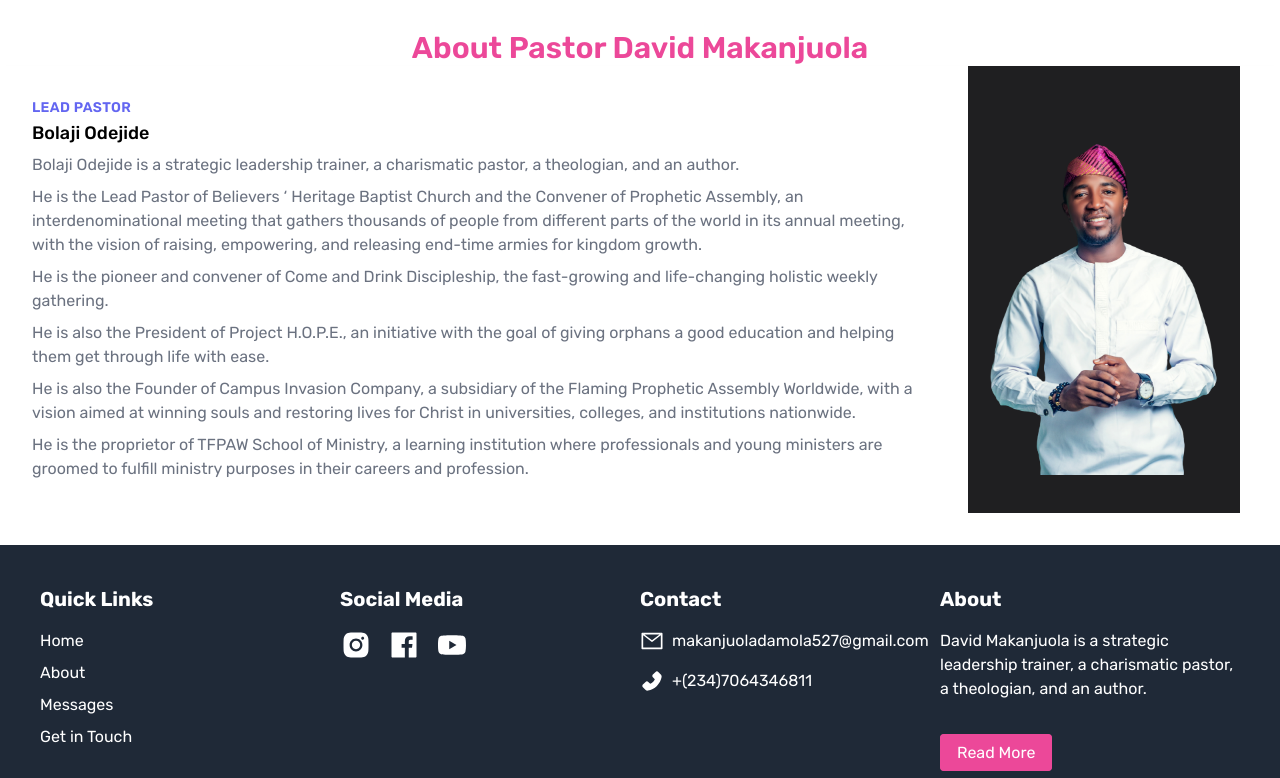
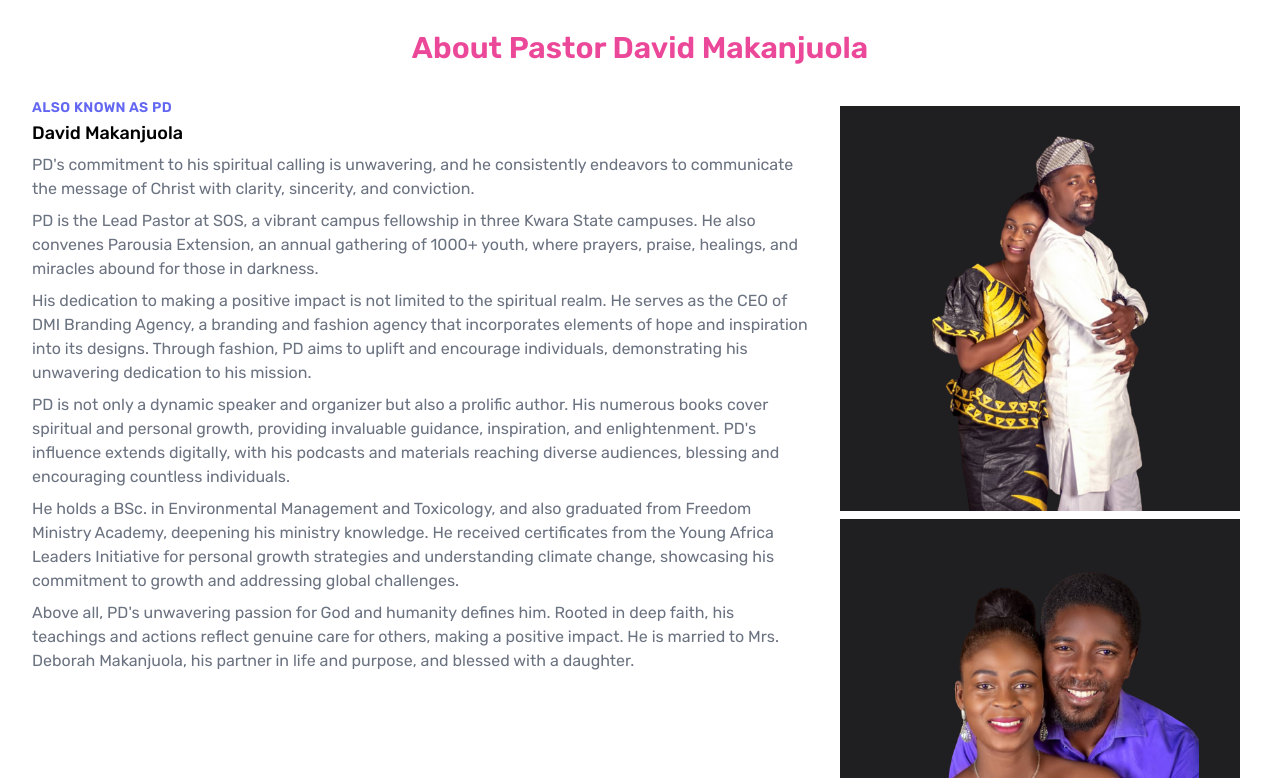
Before and after one commit to koladeore/pd_site, a Next.js app: page /about in a window 1280 px wide. Shown: the part 482-1260 px from the top of the page. Built offline with nearby package versions, Linux system fonts and the light colour scheme.

Commit message:
update-about-page

```diff
--- a/app/about/page.tsx
+++ b/app/about/page.tsx
@@ -7,7 +7,7 @@ const About = () => {
     <div className="bg-white">
       <ScrollAnimation>
         <div>
-          <div className="bg-gray-500 md:h-[400px] h-[353px] mb-8">
+          <div className="bg-gray-500 md:h-[400px] h-[347px] mb-8">
             <div className="flex items-center justify-center relative">
               <Image
                 src="/assets/about.png"
@@ -28,50 +28,60 @@ const About = () => {
             <div className="flex md:justify-around shadow-md md:pb-8 md:flex-row flex-col">
               <div className="p-8">
                 <div className="uppercase tracking-wide text-sm text-indigo-500 font-semibold">
-                  Lead Pastor
+                  Also known as PD
                 </div>
                 <h2 className="block mt-1 text-lg leading-tight font-medium text-black">
-                  Bolaji Odejide
+                  David Makanjuola
                 </h2>
                 <p className="mt-2 text-gray-500">
-                  Bolaji Odejide is a strategic leadership trainer, a charismatic
-                  pastor, a theologian, and an author.
+                  PD&apos;s commitment to his spiritual calling is unwavering, and he consistently endeavors to
+                  communicate the message of Christ with clarity, sincerity, and conviction.
                 </p>
                 <p className="mt-2 text-gray-500">
-                  He is the Lead Pastor of Believers ‘ Heritage Baptist Church and
-                  the Convener of Prophetic Assembly, an interdenominational
-                  meeting that gathers thousands of people from different parts of
-                  the world in its annual meeting, with the vision of raising,
-                  empowering, and releasing end-time armies for kingdom growth.
+                  PD is the Lead Pastor at SOS, a vibrant campus fellowship in three Kwara State campuses.
+                  He also convenes Parousia Extension, an annual gathering of 1000+ youth, where prayers, praise, healings, and miracles abound for those in darkness.
                 </p>
                 <p className="mt-2 text-gray-500">
-                  He is the pioneer and convener of Come and Drink Discipleship,
-                  the fast-growing and life-changing holistic weekly gathering.
+                  His dedication to making a positive impact is not limited to the spiritual realm.
+                  He serves as the CEO of DMI Branding Agency, a branding and fashion agency that incorporates elements of hope and inspiration into its designs.
+                  Through fashion, PD aims to uplift and encourage individuals, demonstrating his unwavering dedication to his mission.
                 </p>
                 <p className="mt-2 text-gray-500">
-                  He is also the President of Project H.O.P.E., an initiative with
-                  the goal of giving orphans a good education and helping them get
-                  through life with ease.
+                  PD is not only a dynamic speaker and organizer but also a prolific author.
+                  His numerous books cover spiritual and personal growth, providing invaluable guidance, inspiration, and enlightenment.
+                  PD&apos;s influence extends digitally, with his podcasts and materials reaching diverse audiences, blessing and encouraging countless individuals.
                 </p>
                 <p className="mt-2 text-gray-500">
-                  He is also the Founder of Campus Invasion Company, a subsidiary
-                  of the Flaming Prophetic Assembly Worldwide, with a vision aimed
-                  at winning souls and restoring lives for Christ in universities,
-                  colleges, and institutions nationwide.
+                  He holds a BSc. in Environmental Management and Toxicology, and also graduated from Freedom Ministry Academy, deepening his ministry knowledge.
+                  He received certificates from the Young Africa Leaders Initiative for personal growth strategies and understanding climate change, showcasing his commitment to growth and addressing global challenges.
                 </p>
                 <p className="mt-2 text-gray-500">
-                  He is the proprietor of TFPAW School of Ministry, a learning
-                  institution where professionals and young ministers are groomed
-                  to fulfill ministry purposes in their careers and profession.
+                  Above all, PD&apos;s unwavering passion for God and humanity defines him.
+                  Rooted in deep faith, his teachings and actions reflect genuine care for others, making a positive impact.
+                  He is married to Mrs. Deborah Makanjuola, his partner in life and purpose, and blessed with a daughter.
                 </p>
               </div>
-              <div className="bg-[#1f1f21] md:mr-10">
-                <Image
-                  src="/assets/pd.png"
-                  alt="about"
-                  height={700}
-                  width={700}
-                />
+              <div className="pl-10 md:pl-0">
+                <div className="bg-[#1f1f21] h-[405px] w-[400px] mt-10">
+                  <div className="pl-12">
+                    <Image
+                      src="/assets/pd_aboutImage.png"
+                      alt="about"
+                      height={200}
+                      width={300}
+                    />
+                  </div>
+                </div>
+                <div className="bg-[#1f1f21] md:mr-10 h-[405px] w-[400px] mt-2 mb-10 mb:0">
+                  <div className="pl-12 flex items-center justify-center">
+                    <Image
+                      src="/assets/pd_aboutImage_two.png"
+                      alt="about"
+                      height={270}
+                      width={270}
+                    />
+                  </div>
+                </div>
               </div>
             </div>
           </div>
```
Also changed, not shown: public/assets/pd_aboutImage.png (added), public/assets/pd_aboutImage_two.png (added).
